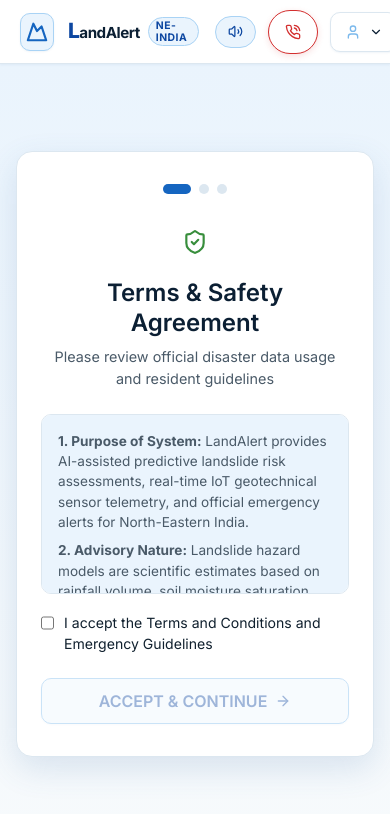
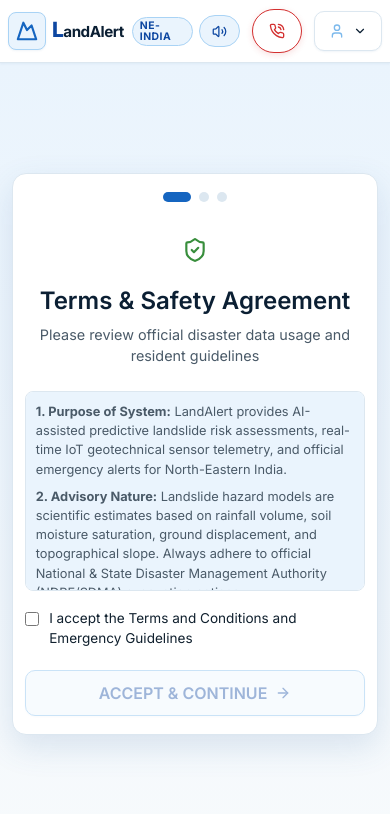
Before and after one commit to karthiksuman/LandAlert, a React (Vite) app: page / in a window 390 px wide. Shown: the top 814 px of the page. Built offline with nearby package versions, Linux system fonts and the light colour scheme.

Commit message:
feat: Convert all dimensions, heights, widths, and paddings to viewport units (vh, vw, dvh, clamp) for full mobile responsiveness

```diff
--- a/src/styles/admin.css
+++ b/src/styles/admin.css
@@ -5,18 +5,21 @@
 
 .admin-layout {
   display: flex;
-  min-height: calc(100vh - var(--header-height));
+  min-height: calc(100dvh - var(--header-height));
+  width: 100vw;
+  max-width: 100vw;
   background: var(--color-bg-primary);
+  overflow-x: hidden;
 }
 
 .admin-content {
   flex: 1;
-  padding: 20px;
+  padding: clamp(10px, 2vh, 24px) clamp(8px, 2vw, 24px);
   overflow-y: auto;
   display: flex;
   flex-direction: column;
-  gap: 20px;
-  max-width: 1400px;
+  gap: clamp(12px, 2vh, 20px);
+  max-width: min(95vw, 1400px);
   margin: 0 auto;
   width: 100%;
 }
@@ -26,8 +29,8 @@
    ========================================== */
 .kpi-grid {
   display: grid;
-  grid-template-columns: repeat(auto-fit, minmax(220px, 1fr));
-  gap: 16px;
+  grid-template-columns: repeat(auto-fit, minmax(clamp(160px, 25vw, 240px), 1fr));
+  gap: clamp(10px, 2vw, 16px);
 }
 
 .kpi-card {
--- a/src/styles/authority.css
+++ b/src/styles/authority.css
@@ -5,8 +5,11 @@
 
 .authority-layout {
   display: flex;
-  min-height: calc(100vh - var(--header-height));
+  min-height: calc(100dvh - var(--header-height));
+  width: 100vw;
+  max-width: 100vw;
   background: var(--color-bg-primary);
+  overflow-x: hidden;
 }
 
 /* ==========================================
--- a/src/styles/citizen.css
+++ b/src/styles/citizen.css
@@ -6,32 +6,39 @@
 .citizen-app-layout {
   display: flex;
   flex-direction: column;
-  min-height: calc(100vh - var(--header-height));
-  padding-bottom: calc(var(--bottom-nav-height) + 16px);
+  min-height: 100dvh;
+  width: 100vw;
+  max-width: 100vw;
+  padding-bottom: calc(var(--bottom-nav-height) + 2vh);
   background: var(--color-bg-primary);
+  overflow-x: hidden;
 }
 
 /* ==========================================
    1. ONBOARDING SCREEN
    ========================================== */
 .onboarding-container {
-  min-height: calc(100vh - var(--header-height));
+  min-height: calc(100dvh - var(--header-height));
+  width: 100vw;
+  max-width: 100vw;
   display: flex;
   align-items: center;
   justify-content: center;
-  padding: 24px 16px;
+  padding: clamp(12px, 2.5vh, 28px) clamp(8px, 3vw, 24px);
   background: linear-gradient(180deg, var(--color-blue-50) 0%, var(--color-bg-primary) 100%);
   position: relative;
   overflow: hidden;
 }
 
 .onboarding-card {
-  width: 100%;
-  max-width: 520px;
+  width: clamp(280px, 94vw, 520px);
+  max-width: 95vw;
+  max-height: clamp(380px, 86dvh, 820px);
+  overflow-y: auto;
   background: var(--color-bg-secondary);
   border: 1px solid var(--color-border);
-  border-radius: var(--radius-xl);
-  padding: 32px 24px;
+  border-radius: clamp(14px, 3vw, 22px);
+  padding: clamp(18px, 4vw, 32px) clamp(12px, 3vw, 24px);
   box-shadow: var(--shadow-lg);
   position: relative;
   z-index: 10;
@@ -77,13 +84,15 @@
 /* Language Selection Grid */
 .language-grid {
   display: grid;
-  grid-template-columns: repeat(2, 1fr);
-  gap: 12px;
-  margin-bottom: 24px;
+  grid-template-columns: repeat(auto-fit, minmax(clamp(110px, 38vw, 200px), 1fr));
+  gap: clamp(8px, 2vw, 14px);
+  max-height: clamp(150px, 34vh, 320px);
+  overflow-y: auto;
+  margin-bottom: clamp(14px, 2.2vh, 24px);
 }
 
 .language-card-btn {
-  padding: 14px;
+  padding: clamp(8px, 1.5vh, 14px) clamp(6px, 1.5vw, 12px);
   background: var(--color-bg-tertiary);
   border: 1px solid var(--color-border);
   border-radius: var(--radius-md);
@@ -92,7 +101,7 @@
   flex-direction: column;
   align-items: center;
   gap: 4px;
-  min-height: 56px;
+  min-height: clamp(48px, 6.5vh, 60px);
   transition: all var(--transition-fast);
 }
 
@@ -110,7 +119,7 @@
 }
 
 .lang-native {
-  font-size: 1.1rem;
+  font-size: clamp(0.95rem, 0.9rem + 0.4vw, 1.15rem);
   font-weight: 700;
   color: var(--color-navy);
 }
@@ -125,23 +134,24 @@
   background: var(--color-blue-50);
   border: 1px solid var(--color-border);
   border-radius: var(--radius-md);
-  padding: 16px;
-  height: 180px;
+  padding: clamp(10px, 2vw, 16px);
+  height: clamp(110px, 24vh, 200px);
+  max-height: 25vh;
   overflow-y: auto;
-  font-size: 0.85rem;
+  font-size: clamp(0.78rem, 0.74rem + 0.25vw, 0.88rem);
   color: var(--color-text-secondary);
   line-height: 1.5;
-  margin-bottom: 18px;
+  margin-bottom: clamp(12px, 2vh, 18px);
 }
 
 .terms-checkbox-label {
   display: flex;
   align-items: flex-start;
   gap: 10px;
-  font-size: 0.88rem;
+  font-size: clamp(0.82rem, 0.8rem + 0.2vw, 0.9rem);
   color: var(--color-text-primary);
   cursor: pointer;
-  margin-bottom: 24px;
+  margin-bottom: clamp(14px, 2.5vh, 24px);
 }
 
 .terms-checkbox-label input[type="checkbox"] {
@@ -157,12 +167,12 @@
   background: var(--color-bg-secondary);
   border: 1px solid var(--color-border);
   border-radius: var(--radius-md);
-  padding: 16px;
-  margin-bottom: 14px;
+  padding: clamp(10px, 2vw, 16px);
+  margin-bottom: clamp(8px, 1.5vh, 14px);
   display: flex;
   align-items: center;
   justify-content: space-between;
-  gap: 12px;
+  gap: clamp(8px, 2vw, 14px);
   box-shadow: var(--shadow-sm);
 }
 
@@ -173,8 +183,8 @@
 }
 
 .permission-icon {
-  width: 44px;
-  height: 44px;
+  width: clamp(36px, 5vh, 44px);
+  height: clamp(36px, 5vh, 44px);
   border-radius: var(--radius-md);
   background: var(--color-blue-50);
   color: var(--color-blue-500);
@@ -188,13 +198,13 @@
    2. CITIZEN HOME FEED & RISK SUMMARY
    ========================================== */
 .citizen-feed-container {
-  max-width: 1000px;
+  max-width: min(95vw, 1000px);
   margin: 0 auto;
-  padding: 20px 16px 40px 16px;
+  padding: clamp(10px, 2vh, 24px) clamp(8px, 2.5vw, 20px) calc(var(--bottom-nav-height) + 3vh);
   width: 100%;
   display: flex;
   flex-direction: column;
-  gap: 18px;
+  gap: clamp(12px, 2vh, 20px);
 }
 
 /* Risk Summary Card (Cool white surface + left accent border) */
@@ -288,14 +298,16 @@
   bottom: 0;
   left: 0;
   right: 0;
+  width: 100vw;
+  max-width: 100vw;
   z-index: var(--z-nav);
   background: var(--color-bg-secondary);
-  box-shadow: 0 -2px 12px rgba(11, 31, 51, 0.08);
+  box-shadow: 0 -2px 14px rgba(11, 31, 51, 0.08);
   border-top: 1px solid var(--color-border);
   display: flex;
   justify-content: space-around;
   align-items: center;
-  padding: 0.5rem 0 max(0.5rem, env(safe-area-inset-bottom));
+  padding: clamp(4px, 0.6vh, 8px) clamp(2px, 1vw, 8px) max(clamp(4px, 0.6vh, 8px), env(safe-area-inset-bottom));
   height: var(--bottom-nav-height);
 }
 
@@ -306,10 +318,10 @@
   flex-direction: column;
   align-items: center;
   justify-content: center;
-  gap: 3px;
-  min-height: 44px; /* Accessible 44px touch target */
+  gap: 2px;
+  min-height: clamp(44px, 6vh, 52px); /* Accessible 44px+ touch target */
   color: var(--color-text-muted);
-  font-size: 0.74rem;
+  font-size: clamp(0.66rem, 0.62rem + 0.25vw, 0.78rem);
   font-weight: 600;
   background: none;
   border: none;
--- a/src/styles/field-officer.css
+++ b/src/styles/field-officer.css
@@ -6,13 +6,15 @@
 .officer-layout {
   display: flex;
   flex-direction: column;
-  min-height: calc(100vh - var(--header-height));
-  padding: 16px;
-  max-width: 1000px;
+  min-height: calc(100dvh - var(--header-height));
+  padding: clamp(10px, 2vh, 20px) clamp(8px, 2.5vw, 20px) calc(var(--bottom-nav-height) + 2vh);
+  max-width: min(95vw, 1000px);
   margin: 0 auto;
-  width: 100%;
-  gap: 16px;
+  width: 100vw;
+  max-width: 100vw;
+  gap: clamp(10px, 1.8vh, 18px);
   background: var(--color-bg-primary);
+  overflow-x: hidden;
 }
 
 /* ==========================================
--- a/src/styles/gis-map.css
+++ b/src/styles/gis-map.css
@@ -15,24 +15,27 @@
   transition: all var(--transition-normal);
 }
 
-/* 50-52% screen height default in Citizen Home */
+/* Viewport-Responsive Map Heights */
 .gis-map-hero,
 .map-container {
-  height: 52vh;
-  min-height: 400px;
-  max-height: 600px;
+  height: clamp(34vh, 48vh, 56vh);
+  min-height: clamp(210px, 30vh, 380px);
+  max-height: 58vh;
+  width: 100%;
 }
 
 .gis-map-half {
-  height: 48vh;
-  min-height: 360px;
+  height: clamp(25vh, 36vh, 46vh);
+  min-height: clamp(180px, 24vh, 300px);
+  width: 100%;
 }
 
 /* 72% screen height in Authority Dashboard */
 .gis-map-authority,
 .map-container--authority {
-  height: 72vh;
-  min-height: 520px;
+  height: clamp(40vh, 62vh, 72vh);
+  min-height: clamp(260px, 40vh, 500px);
+  width: 100%;
 }
 
 /* Full-Screen Mode */
@@ -134,14 +137,15 @@
 /* Floating Top Controls over Map */
 .map-floating-top-controls {
   position: absolute;
-  top: 14px;
-  left: 14px;
-  right: 14px;
+  top: clamp(6px, 1.4vh, 14px);
+  left: clamp(6px, 1.8vw, 14px);
+  right: clamp(6px, 1.8vw, 14px);
   display: flex;
   justify-content: space-between;
   align-items: center;
   z-index: 700;
   pointer-events: none;
+  gap: clamp(4px, 1vw, 8px);
 }
 
 .map-control-btn {
@@ -151,15 +155,15 @@
   -webkit-backdrop-filter: blur(12px);
   border: 1px solid var(--color-border);
   color: var(--color-text-primary);
-  padding: 8px 14px;
+  padding: clamp(5px, 1vh, 8px) clamp(8px, 1.8vw, 14px);
   border-radius: var(--radius-pill);
-  font-size: 0.82rem;
+  font-size: clamp(0.72rem, 0.7rem + 0.2vw, 0.82rem);
   font-weight: 600;
   box-shadow: var(--shadow-sm);
   display: inline-flex;
   align-items: center;
-  gap: 7px;
-  min-height: 36px;
+  gap: clamp(4px, 1vw, 7px);
+  min-height: clamp(32px, 4.2vh, 38px);
   transition: all var(--transition-fast);
 }
 
@@ -503,12 +507,14 @@
     bottom: 0 !important;
     left: 0 !important;
     right: 0 !important;
-    width: 100% !important;
-    max-width: 100% !important;
-    border-radius: 20px 20px 0 0 !important;
-    max-height: calc(82vh - var(--header-height)) !important;
+    width: 100vw !important;
+    max-width: 100vw !important;
+    border-radius: clamp(14px, 4vw, 22px) clamp(14px, 4vw, 22px) 0 0 !important;
+    max-height: clamp(240px, 75vh, 85vh) !important;
     z-index: var(--z-nav) !important;
     box-shadow: 0 -4px 20px rgba(11, 31, 51, 0.12) !important;
+    overflow-y: auto !important;
+    padding: clamp(14px, 3.5vw, 22px) !important;
   }
 
   .bottom-sheet-drag-handle {
--- a/src/styles/header.css
+++ b/src/styles/header.css
@@ -13,23 +13,27 @@
   top: 0;
   left: 0;
   right: 0;
+  width: 100vw;
+  max-width: 100vw;
   z-index: 99999;
   display: flex;
   align-items: center;
   justify-content: space-between;
-  padding: 0 20px;
-  gap: 16px;
+  padding: 0 clamp(8px, 2vw, 20px);
+  gap: clamp(6px, 1.5vw, 16px);
+  box-sizing: border-box;
 }
 
 .header-left {
   display: flex;
   align-items: center;
-  gap: 14px;
+  gap: clamp(6px, 1.2vw, 12px);
+  min-width: 0;
 }
 
 .header-logo-icon {
-  width: 38px;
-  height: 38px;
+  width: clamp(32px, 4.5vh, 40px);
+  height: clamp(32px, 4.5vh, 40px);
   border-radius: var(--radius-md);
   background: var(--color-blue-50);
   border: 1px solid var(--color-blue-200);
@@ -39,6 +43,7 @@
   color: var(--color-blue-500);
   box-shadow: var(--shadow-sm);
   transition: transform 0.2s ease, background 0.2s ease;
+  flex-shrink: 0;
 }
 
 .header-logo-icon:hover {
--- a/src/styles/index.css
+++ b/src/styles/index.css
@@ -124,14 +124,14 @@
   --transition-normal: 220ms cubic-bezier(0.16, 1, 0.3, 1);
   --transition-smooth: 300ms cubic-bezier(0.16, 1, 0.3, 1);
 
-  /* Layout Constants */
-  --header-height: 64px;
-  --bottom-nav-height: 64px;
-  --sidebar-width: 260px;
-  --radius-sm: 6px;
-  --radius-md: 10px;
-  --radius-lg: 14px;
-  --radius-xl: 16px;
+  /* Viewport-Responsive Layout Constants */
+  --header-height: clamp(52px, 7.5vh, 64px);
+  --bottom-nav-height: clamp(56px, 8.5vh, 68px);
+  --sidebar-width: clamp(200px, 20vw, 260px);
+  --radius-sm: clamp(4px, 0.8vw, 6px);
+  --radius-md: clamp(8px, 1.4vw, 10px);
+  --radius-lg: clamp(10px, 1.8vw, 14px);
+  --radius-xl: clamp(12px, 2.2vw, 18px);
   --radius-pill: 9999px;
   --radius-full: 9999px;
 }
@@ -147,15 +147,18 @@
 
 html {
   overflow-x: hidden;
+  width: 100vw;
+  max-width: 100vw;
 }
 
 body {
-  width: 100%;
-  min-height: 100%;
+  width: 100vw;
+  max-width: 100vw;
+  min-height: 100dvh;
   background-color: var(--color-bg-primary);
   color: var(--color-text-primary);
   font-family: var(--font-main);
-  font-size: clamp(0.9rem, 0.85rem + 0.2vw, 1rem);
+  font-size: clamp(0.85rem, 0.8rem + 0.3vw, 1rem);
   line-height: 1.5;
   -webkit-font-smoothing: antialiased;
   -moz-osx-font-smoothing: grayscale;
@@ -163,25 +166,28 @@
 }
 
 #root {
-  min-height: 100vh;
+  min-height: 100dvh;
+  width: 100vw;
+  max-width: 100vw;
   display: flex;
   flex-direction: column;
   background-color: var(--color-bg-primary);
+  overflow-x: hidden;
 }
 
 /* Container */
 .container {
   width: 100%;
-  max-width: 1440px;
+  max-width: min(95vw, 1440px);
   margin-inline: auto;
-  padding-inline: clamp(1rem, 2vw, 2.5rem);
+  padding-inline: clamp(0.75rem, 3vw, 2.5rem);
 }
 
 /* Responsive Grid */
 .grid-responsive {
   display: grid;
-  grid-template-columns: repeat(auto-fit, minmax(260px, 1fr));
-  gap: 1rem;
+  grid-template-columns: repeat(auto-fit, minmax(clamp(200px, 42vw, 300px), 1fr));
+  gap: clamp(8px, 2vw, 16px);
 }
 
 /* Section Band */
@@ -606,12 +612,13 @@
   position: relative;
   z-index: var(--z-modal);
   background: #FFFFFF;
-  border-radius: 16px;
+  border-radius: clamp(12px, 2.5vw, 18px);
   border: 1px solid var(--color-border);
   box-shadow: var(--shadow-lg);
-  width: 100%;
-  max-width: 580px;
-  max-height: 90vh;
+  width: clamp(280px, 94vw, 580px);
+  max-width: 95vw;
+  max-height: clamp(380px, 88dvh, 850px);
+  padding: clamp(14px, 3.5vw, 28px);
   overflow-y: auto;
   animation: modal-rise 0.25s ease-out;
 }
```
